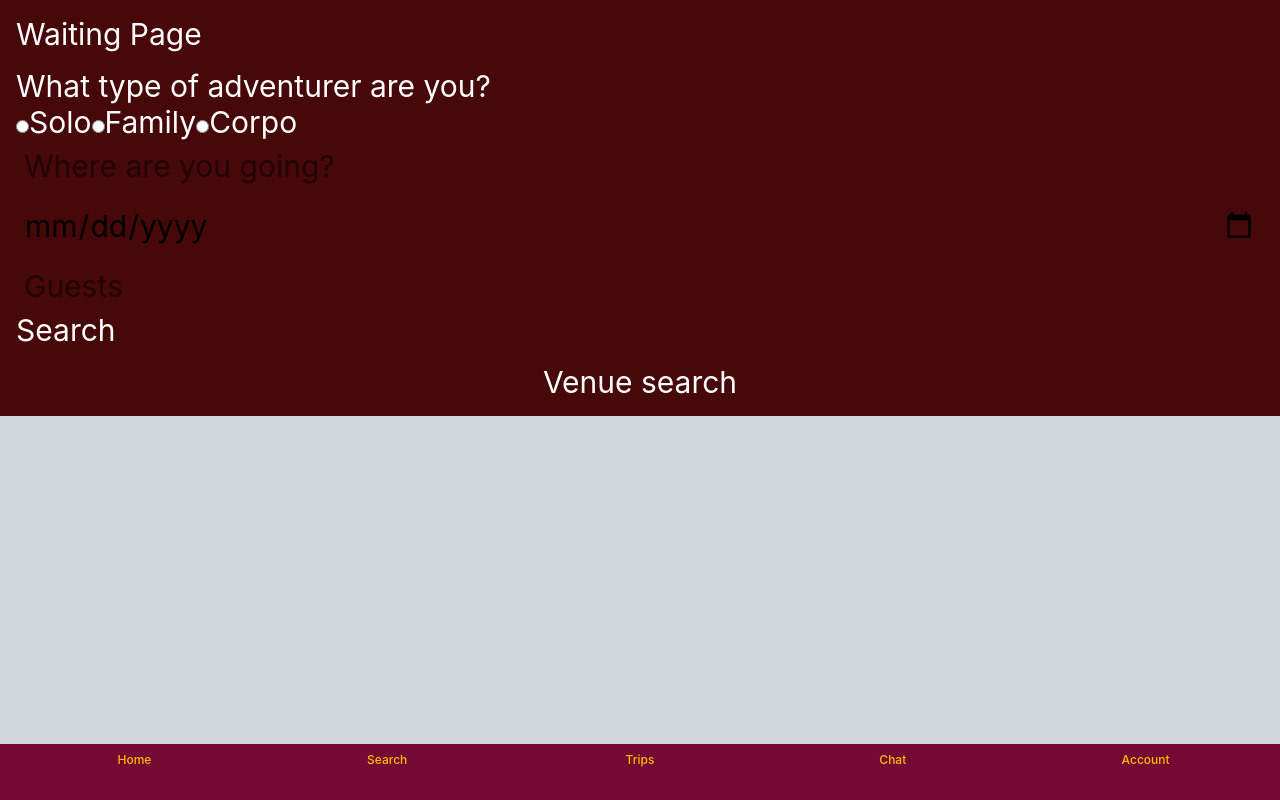
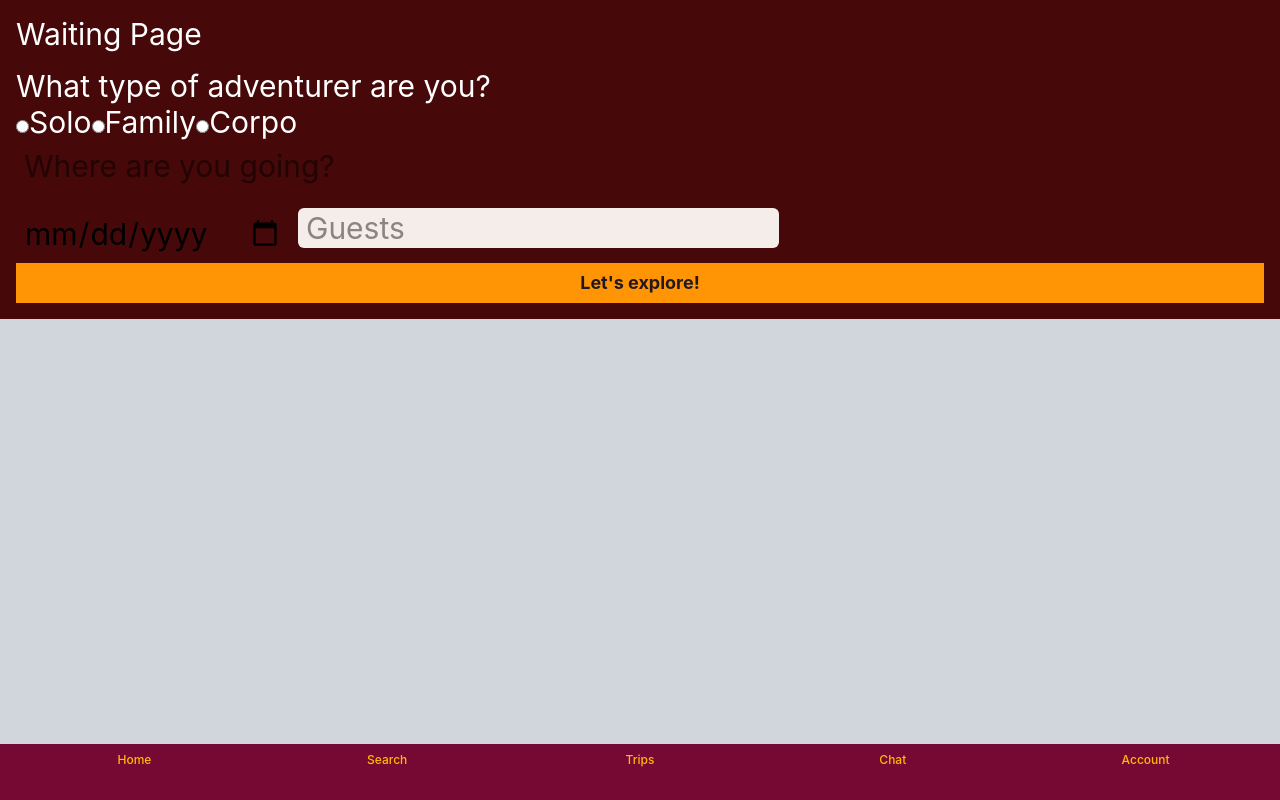
Before and after one commit to nicolaibye/fed2-pe2, a React (Vite) app: page / in a window 1280 px wide. Built offline with nearby package versions, Linux system fonts and the light colour scheme.

Commit message:
Started adjusting visuals, commiting before messing around with react libraries for dates

```diff
--- a/src/comp/DestinationSection/index.tsx
+++ b/src/comp/DestinationSection/index.tsx
@@ -59,15 +59,24 @@ function DestinationSection() {
           placeholder="Where are you going?"
           className="p-2 rounded-md text-black w-full"
         />
-        <input type="date" className="p-2 rounded-md text-black w-full mt-2" />
-        <input
-          type="text"
-          placeholder="Guests"
-          className="p-2 rounded-md text-black w-full mt-2"
-        />
-        <button type="submit">Search</button>
+        <div className="flex flex-row gap-2 mt-2">
+          <input
+            type="date"
+            className="datepicker p-2 rounded-md text-black mt-2"
+          />
+          <input
+            type="text"
+            placeholder="Guests"
+            className="p-2 rounded-md text-hdBlack bg-hdWhite mt-2 h-10"
+          />
+        </div>
+        <button
+          onClick={goToVenueSearch}
+          className="text-lg font-bold w-full h-10 text-hdBlack bg-hdYellow"
+        >
+          Let's explore!
+        </button>
       </form>
-      <button onClick={goToVenueSearch}>Venue search</button>
     </div>
   );
 }
```
